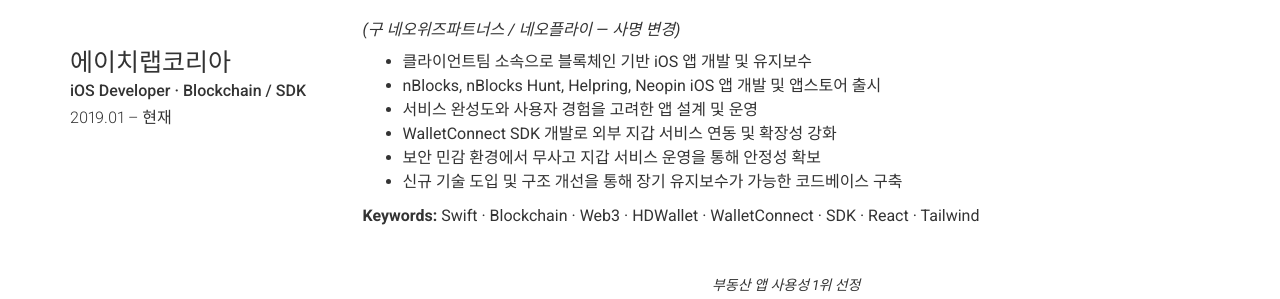
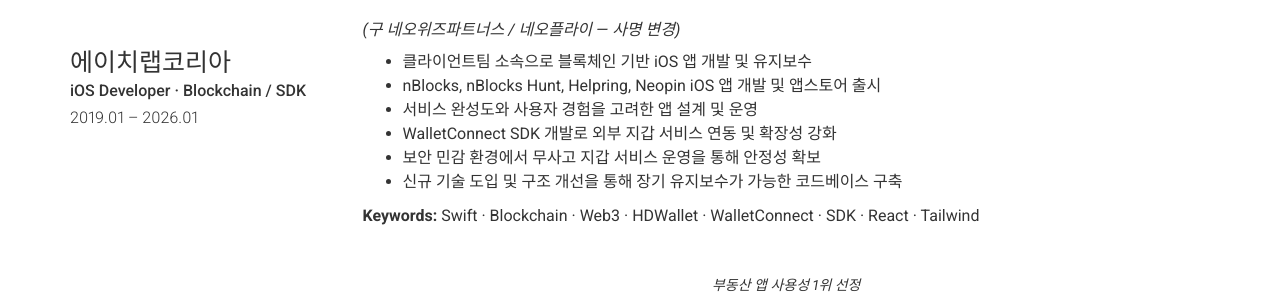
Before and after one commit to toypresent81/toypresent81.github.io, a Jekyll site: the page built from index.md, in a window 1280 px wide and 900 px high, scrolled down 485 px. Shown: the part 152-451 px from the top of the window. Built offline with Jekyll 4.4.1, drawn with Linux system fonts in a browser that asks for light colours; nearby versions of some CDN libraries.

Commit message:
Update _config.yml

```diff
--- a/_config.yml
+++ b/_config.yml
@@ -46,7 +46,7 @@ content:
       - layout: left
         title: 에이치랩코리아
         sub_title: iOS Developer · Blockchain / SDK
-        caption: 2019.01 – 현재
+        caption: 2019.01 – 2026.01
         quote: >
           App Store Featured 선정 및 무사고 가상자산 플랫폼 운영
         description: |
```
